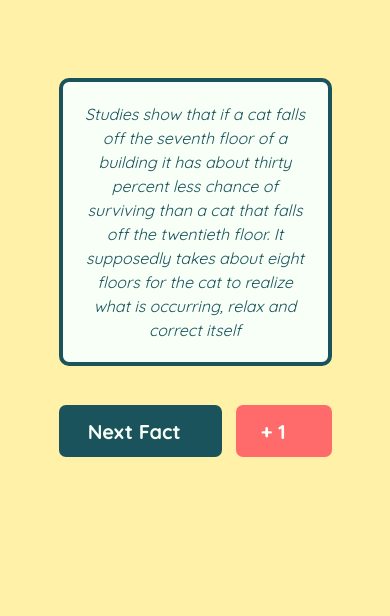
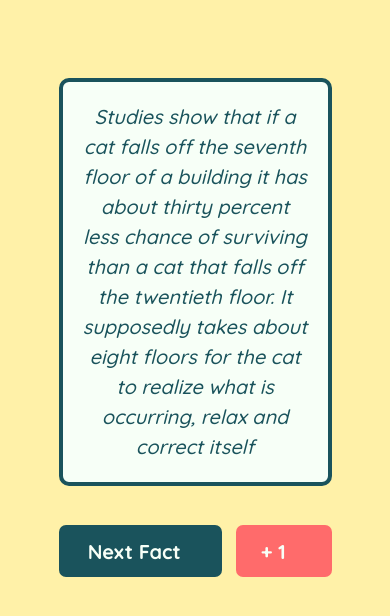
Before and after one commit to lolamindi/useless-utopia, a plain HTML site: page index.html in a window 390 px wide. Drawn offline with Linux system fonts and the light colour scheme; some icons are missing.

Commit message:
update root.css

```diff
--- a/css/root.css
+++ b/css/root.css
@@ -9,6 +9,7 @@
 
   --font_mobile_title_1: 700 2.375rem "Quicksand", sans-serif;
   --font_mobile_title_2: 700 2rem "Quicksand", sans-serif;
+  --font_mobile_fact_text: 500 1.25rem "Quicksand", sans-serif;
   --font_mobile_button_text: 700 1.25em "Quicksand", sans-serif;
   --font_mobile_footer_text: 400 0.938rem "Quicksand", sans-serif;
 
```
